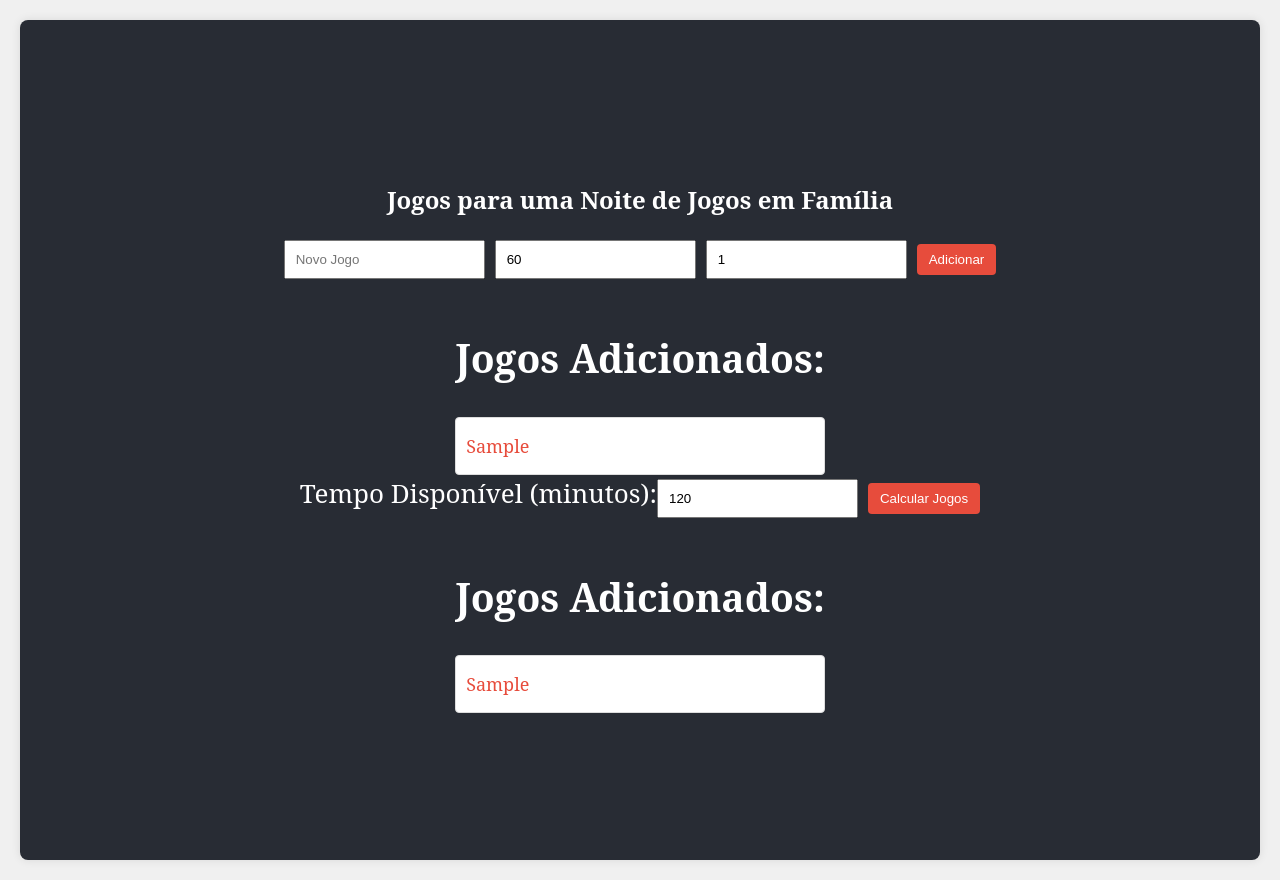
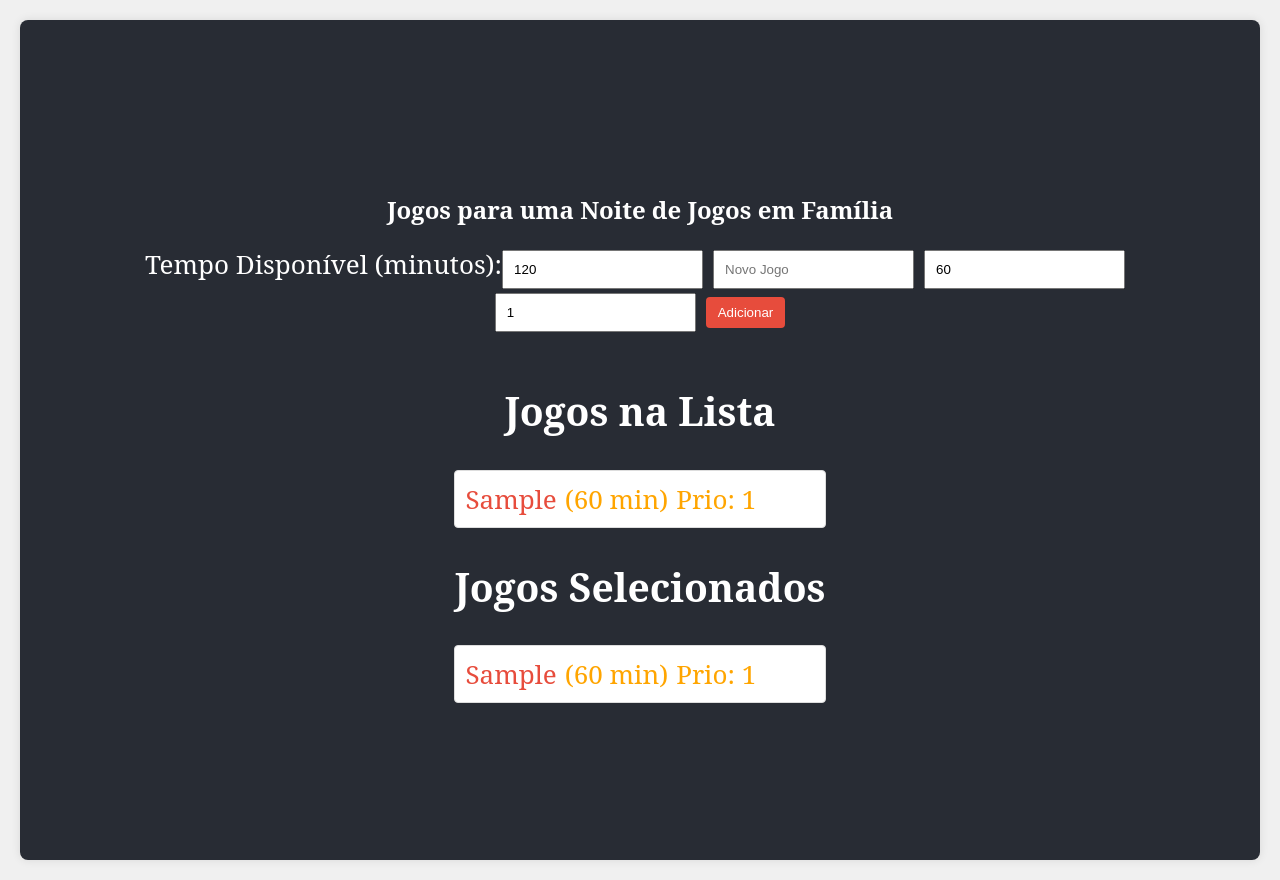
Before and after one commit to projeto-de-algoritmos/PD_Family-game-night, a React (Create React App) app in the folder family-game-night/: page / in a window 1280 px wide. Both pictures are taken after typing "Sample" into the empty fields and a click on the button "Adicionar". Built offline with nearby package versions, Linux system fonts and the light colour scheme.

Commit message:
Organizando informações exibidas para o usuario

```diff
--- a/family-game-night/public/index.html
+++ b/family-game-night/public/index.html
@@ -2,7 +2,7 @@
 <html lang="en">
   <head>
     <meta charset="utf-8" />
-    <link rel="icon" href="%PUBLIC_URL%/favicon.ico" />
+    <link rel="icon" href="%PUBLIC_URL%/favicon-tabletop.ico" />
     <meta name="viewport" content="width=device-width, initial-scale=1" />
     <meta name="theme-color" content="#000000" />
     <meta
--- a/family-game-night/src/App.js
+++ b/family-game-night/src/App.js
@@ -2,13 +2,17 @@ import React, { useState } from 'react';
 import './App.css';
 
 function knapsackDP(time, games) {
+  if (time <= 0 || games.length === 0) {
+    return [];
+  }
+
   const n = games.length;
   const dp = Array.from({ length: n + 1 }, () => Array(time + 1).fill(0));
 
   for (let i = 1; i <= n; i++) {
     for (let j = 1; j <= time; j++) {
-      if (j >= games[i - 1].time) {
-        dp[i][j] = Math.max(dp[i - 1][j], dp[i - 1][j - games[i - 1].time] + games[i - 1].weight);
+      if (games[i - 1].time <= j) {
+        dp[i][j] = Math.max(dp[i - 1][j], games[i - 1].weight + dp[i - 1][j - games[i - 1].time]);
       } else {
         dp[i][j] = dp[i - 1][j];
       }
@@ -24,21 +28,31 @@ function knapsackDP(time, games) {
       selectedGames.push(games[i - 1]);
       j -= games[i - 1].time;
     }
-    i--;
+    i -= 1;
   }
 
-  return selectedGames.reverse();
+  return selectedGames;
 }
 
-function GameList({ games }) {
+function GameList({ games, title }) {
   return (
-    <div id="gameList" className="scroll-container">
-      <h2>Jogos Adicionados:</h2>
+    <div className="game-list">
+      <h2>{title}</h2>
       {games.map((game, index) => (
         <div key={index} className="game-item">
-          <span className="game-name">{game.name}</span>
-          <span className="game-time">{game.time} min</span>
-          <span className="game-weight">{game.weight} prio</span>
+          <span className="game-details">
+            <span className="game-name" style={{ marginRight: '8px', fontSize: '1em' }}>
+              {game.name}
+            </span>
+            <span className="game-time" style={{ color: 'orange', fontSize: '1em' }}>
+              ({game.time} min)
+            </span>
+            {game.weight && (
+              <span className="game-weight" style={{ color: 'orange', fontSize: '1em', marginLeft: '8px' }}>
+                Prio: {game.weight}
+              </span>
+            )}
+          </span>
         </div>
       ))}
     </div>
@@ -51,18 +65,18 @@ function App() {
   const [newGameTime, setNewGameTime] = useState(60);
   const [newGameWeight, setNewGameWeight] = useState(1);
   const [availableTime, setAvailableTime] = useState(120);
-  const [selectedGames, setSelectedGames] = useState([]);
 
   const addGame = () => {
     if (newGame.trim() !== '') {
       const newGameObj = { name: newGame, time: newGameTime, weight: newGameWeight };
       setGames([...games, newGameObj]);
-      setSelectedGames(knapsackDP(availableTime, [...games, newGameObj]));
       setNewGame('');
       setNewGameTime(60);
       setNewGameWeight(1);
     }
   };
+
+  const selectedGames = knapsackDP(availableTime, games);
 
   return (
     <div className="App">
@@ -70,6 +84,14 @@ function App() {
         <h1 className="app-title">Jogos para uma Noite de Jogos em Família</h1>
 
         <div className="form-container">
+          <label htmlFor="availableTime">Tempo Disponível (minutos):</label>
+          <input
+            type="number"
+            id="availableTime"
+            value={availableTime}
+            onChange={(e) => setAvailableTime(parseInt(e.target.value, 10))}
+          />
+
           <input
             type="text"
             placeholder="Novo Jogo"
@@ -91,20 +113,12 @@ function App() {
           <button onClick={addGame}>Adicionar</button>
         </div>
 
-        <GameList games={games} />
-
-        <div className="form-container">
-          <label htmlFor="availableTime">Tempo Disponível (minutos):</label>
-          <input
-            type="number"
-            id="availableTime"
-            value={availableTime}
-            onChange={(e) => setAvailableTime(parseInt(e.target.value, 10))}
-          />
-          <button onClick={() => setSelectedGames(knapsackDP(availableTime, games))}>Calcular Jogos</button>
+        <div className="columns-container">
+          <GameList games={games} title="Jogos na Lista" />
+          {availableTime > 0 && (
+            <GameList games={selectedGames} title="Jogos Selecionados" />
+          )}
         </div>
-
-        <GameList games={selectedGames} />
       </header>
     </div>
   );
```
Also changed, not shown: family-game-night/public/manifest.json, 2 other files (tests, documents, lock files or other folders).
